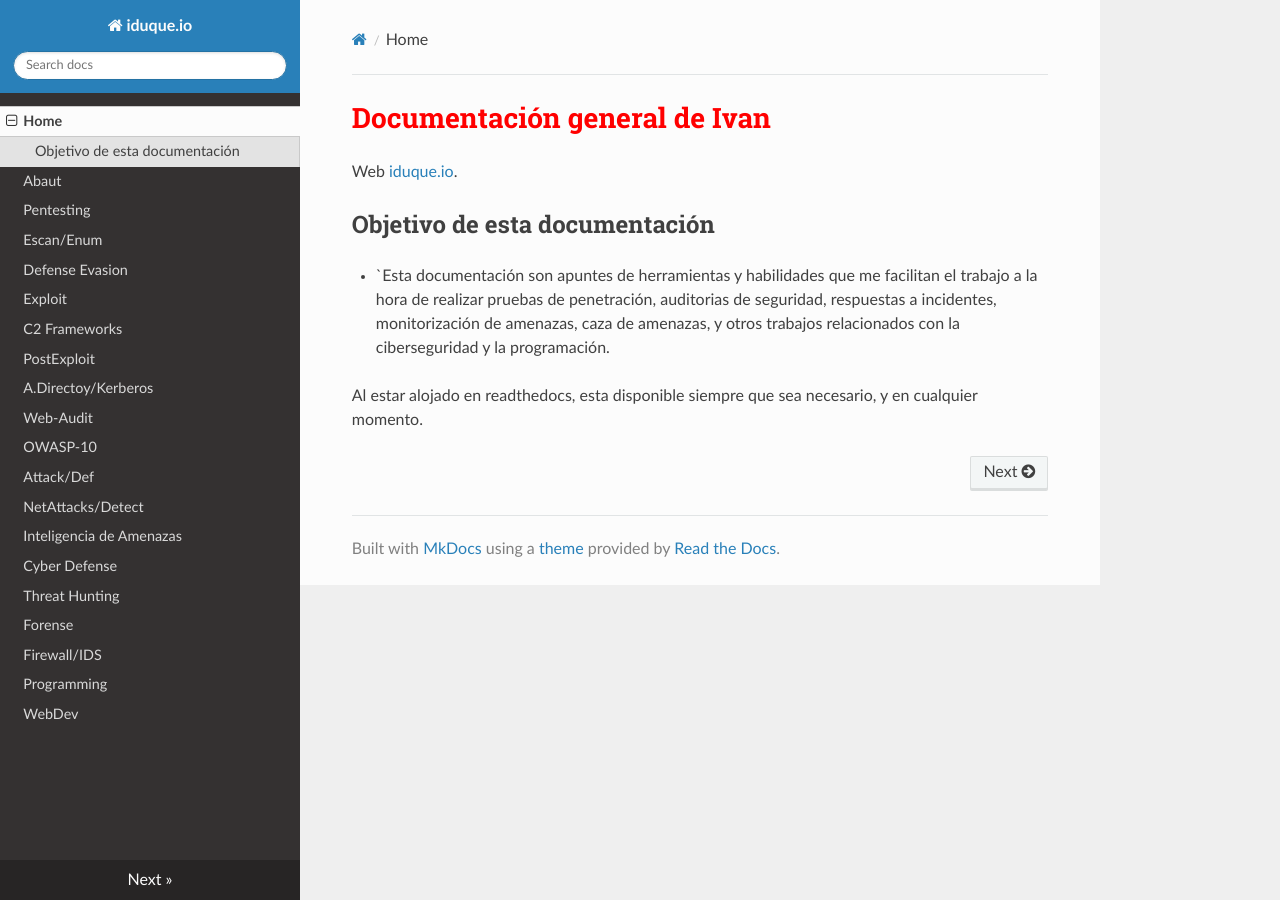
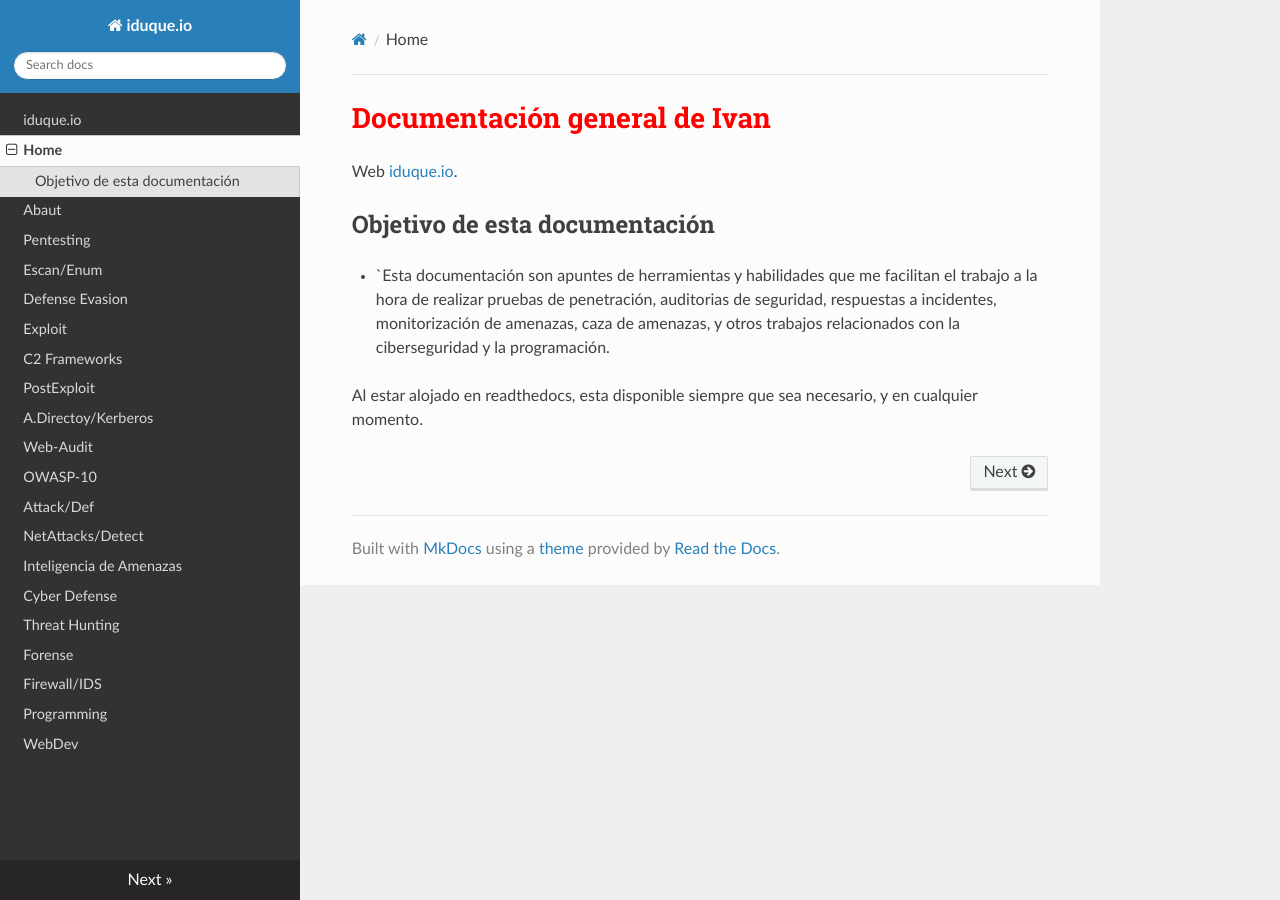
Before and after one commit to iduque-r/imkdocs, an MkDocs documentation site: the page built from docs/index.md, in a window 1280 px wide. Built offline with MkDocs 1.6.1, drawn with Linux system fonts in a browser that asks for light colours; nearby versions of some CDN libraries.

Commit message:
Update mkdocs.yml

```diff
--- a/mkdocs.yml
+++ b/mkdocs.yml
@@ -1,6 +1,7 @@
 site_name: iduque.io
-site_url: http://127.0.0.1:8000/
+site_url: https://iduque-r.github.io/imkdocs/
 nav:
+  - iduque.io: http://127.0.0.1:8000/
   - Home: index.md
   - Abaut: abaut.md
   - Pentesting: Pentesting.md
```
